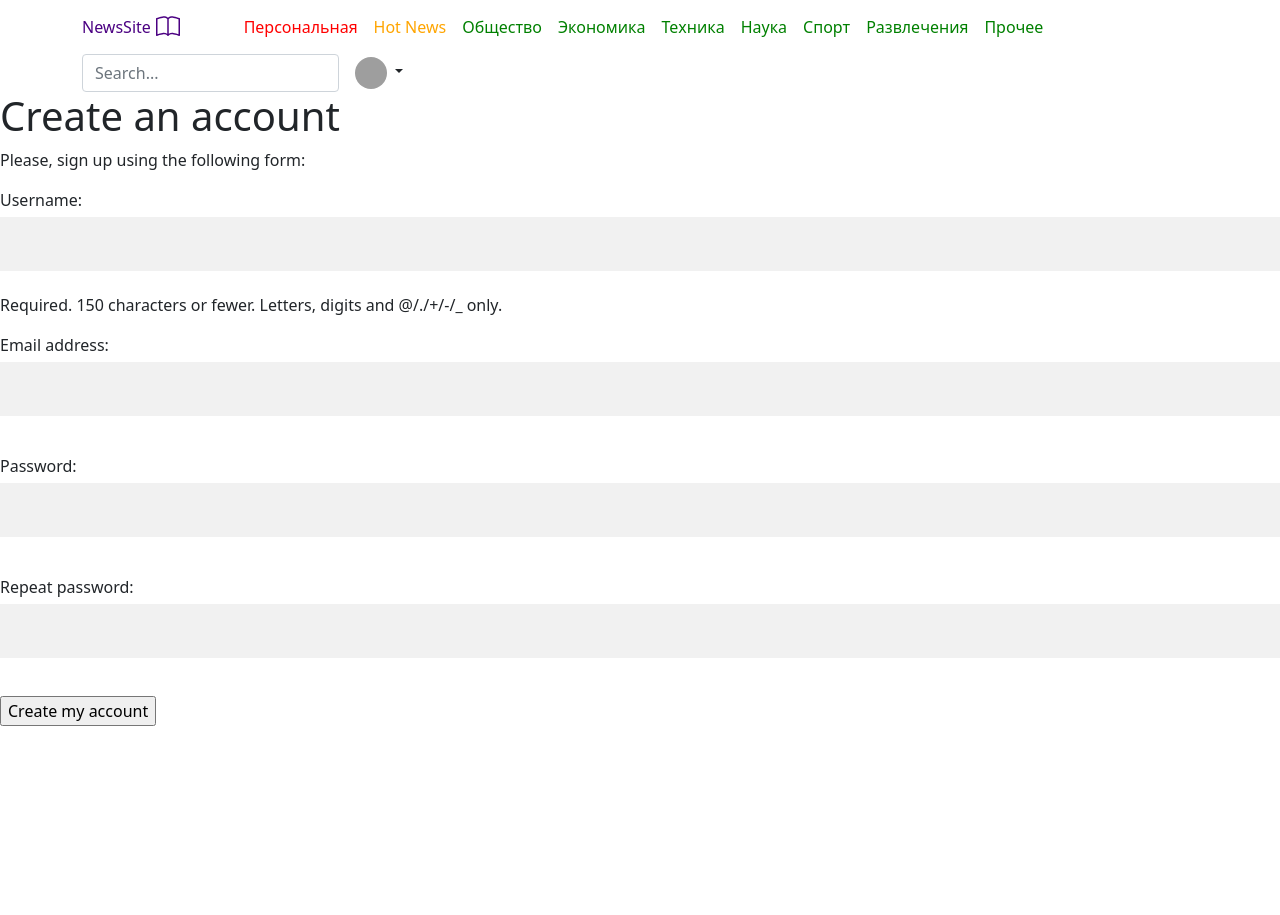
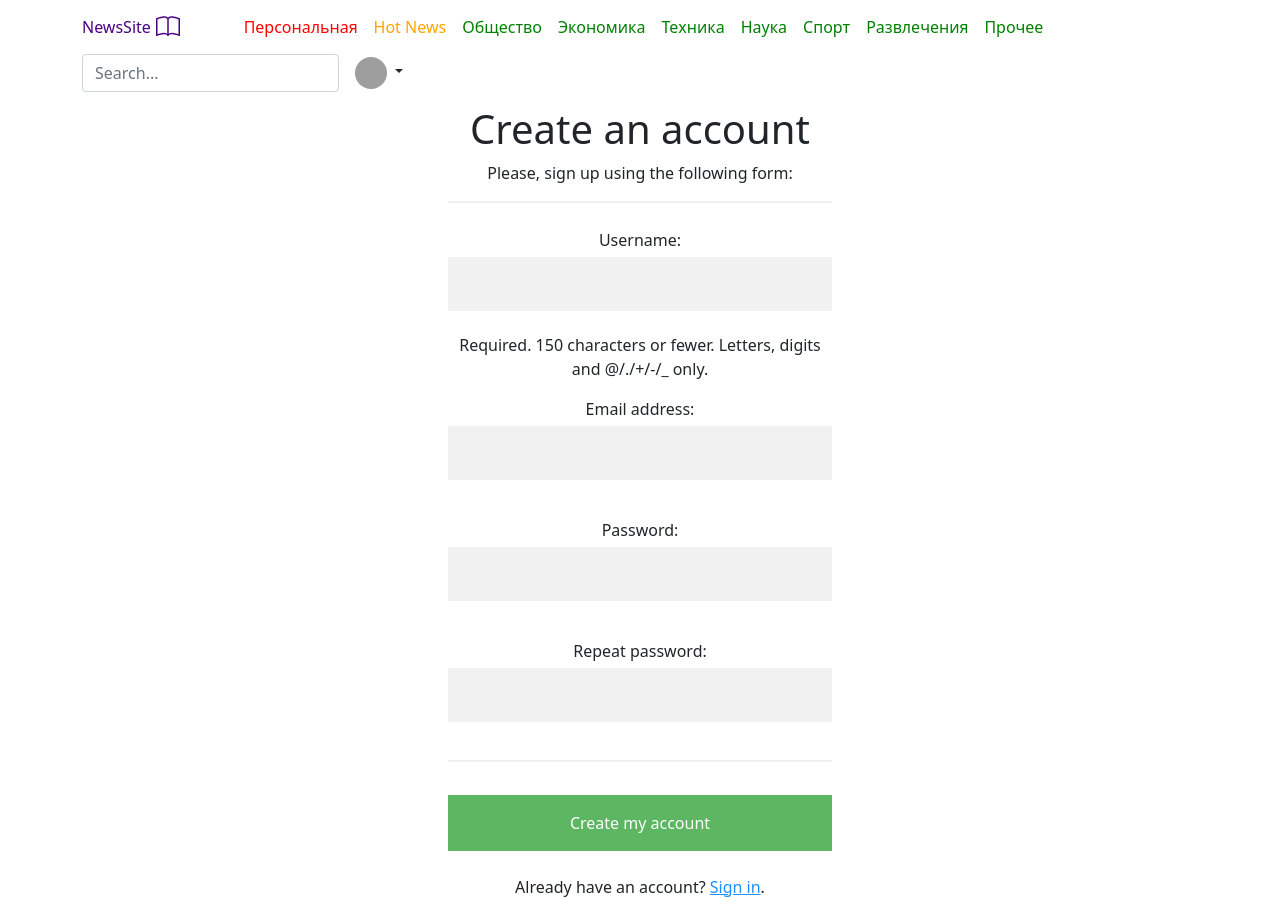
Before and after one commit to OxiSgen/Diplom_site_new1, a Django app: page /news_site/register/ in a window 1280 px wide. Before the commit the page ends 726 px from the top, so only its background shows below. Run offline with Django 3.2, Linux system fonts and the light colour scheme; parts of the project's set-up code (start-up, migrations or seed data) failed here and were passed over; grey boxes are pictures that could not be loaded.

Commit message:
Update register.html

```diff
--- a/mysite/news_site/templates/register.html
+++ b/mysite/news_site/templates/register.html
@@ -3,11 +3,20 @@
 {% block title %}Create an account{% endblock %}
 
 {% block content %}
+<body class="text-center">
+    <main class="form-register">
         <h1>Create an account</h1>
         <p>Please, sign up using the following form:</p>
         <form action="." method="post">
+            <hr>
             {{ user_form.as_p }}
             {% csrf_token %}
-        <p><input type="submit" value="Create my account"></p>
+            <hr>
+            <p><input type="submit" value="Create my account" class="registerbtn"></p>
         </form>
+        <div class="container signin">
+            <p>Already have an account? <a href="#">Sign in</a>.</p>
+        </div>
+    </main>
+</body>
 {% endblock %}
```
Lines whose indentation alone changed are shown as unchanged.
